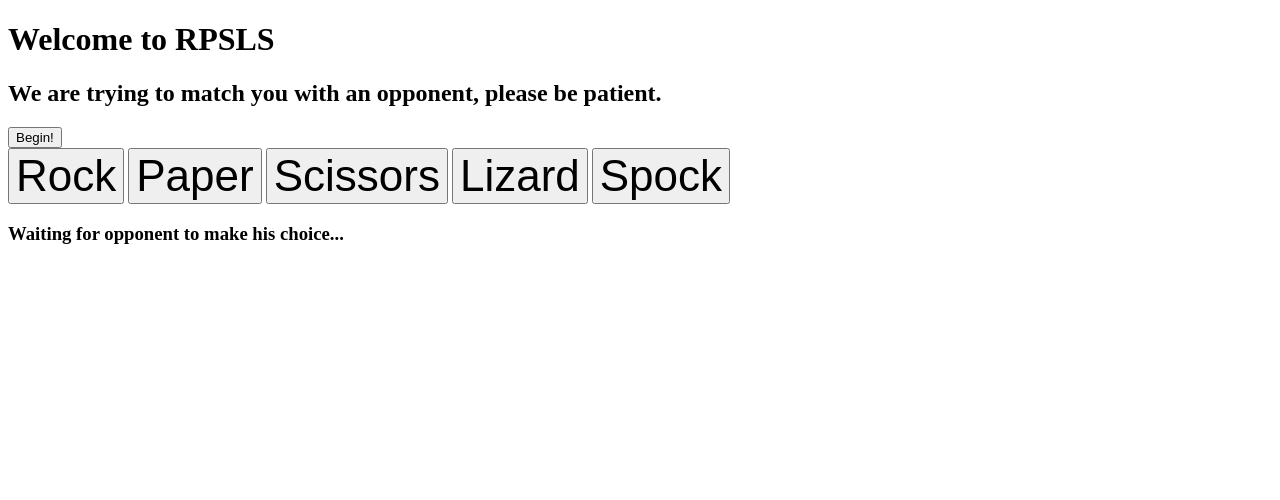
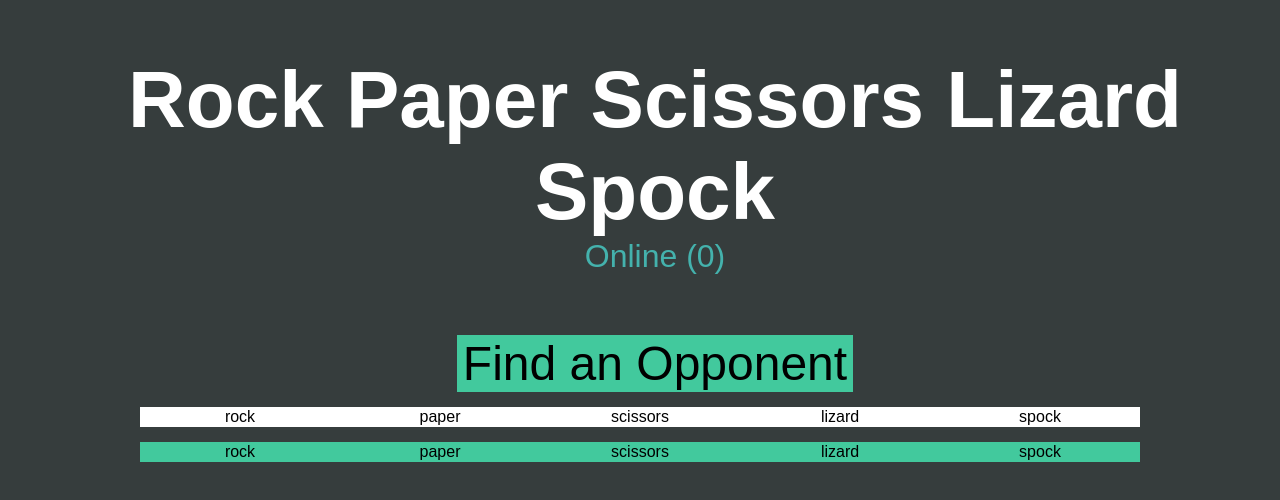
Before and after one commit to robotmayo/rpsls-online, a plain HTML site: page index.html in a window 1280 px wide. Drawn offline with nearby package versions, Linux system fonts and the light colour scheme; no server answers.

Commit message:
Changes.

```diff
--- a/css/style.css
+++ b/css/style.css
@@ -1,3 +1,47 @@
-#game-area button{
-    font-size: 44px;
+html, body{
+    font-size: 16px;
 }
+
+body{
+    background: #363D3D;
+}
+header div{
+    margin: 0 auto;
+    text-align: center;
+}
+header div h1{
+    color : white;
+    font-size: 3rem;
+    margin-bottom: 0;
+}
+header span{
+    font-size: 2rem;
+    color : #44B2AD;
+}
+
+.center-block {
+    display: block;
+    margin: 0 auto;
+}
+button{
+    background : #42C99D;
+    border: none;
+}
+#game-area{
+    margin-top: 15px;
+}
+#find-game-btn{
+    font-size: 3rem;
+    margin-top: 30px;
+    margin-bottom: 15px;
+}
+
+#controls button{
+    background: white;
+}
+
+@media (min-width: 1200px){
+    header div h1 {
+        font-size: 5em;
+    }
+}
--- a/index.html
+++ b/index.html
@@ -5,24 +5,40 @@
         <meta http-equiv="X-UA-Compatible" content="IE-edge">
         <title>Rock Paper Scissor Lizard Spock</title>
         <meta name="viewport" content="width=device-width,initial-scale=1">
+        <link rel="stylesheet" href="css/normalize.css">
+        <link rel="stylesheet" href="css/lemons.css">
         <link rel="stylesheet" href="css/style.css">
     </head>
     <body>
-        <header>
-            <h1>Welcome to RPSLS</h1>
-        </header>
-        <section id="wait">
-            <h2>We are trying to match you with an opponent, please be patient.</h2>
-            <button id="begin">Begin!</button>
-        </section>
-        <section id="game-area">
-            <button>Rock</button>
-            <button>Paper</button>
-            <button>Scissors</button>
-            <button>Lizard</button>
-            <button>Spock</button>
-            <h3 id="results">Waiting for opponent to make his choice...</h3>
-        </section>
+        <div class="container">
+            <div class="row">
+                <header id="main-header">
+                    <div class="col-12">
+                        <h1>Rock Paper Scissors Lizard Spock</h1>
+                        <span>Online <span id="online-count">(0)</span></span>
+                    </div>
+                </header>
+            </div>
+            <div class="row">
+                <section id="game-area">
+                    <div class="col-12"><button id="find-game-btn" class="center-block">Find an Opponent</button></div>
+                    <div id="controls" class="row">
+                        <button class="rock col-2 offset-left-1">rock</button>
+                        <button class="paper col-2">paper</button>
+                        <button class="scissors col-2">scissors</button>
+                        <button class="lizard col-2">lizard</button>
+                        <button class="spock col-2">spock</button>
+                    </div>
+                    <div id="opponent-choice" class="row">
+                        <button class="rock col-2 offset-left-1">rock</button>
+                        <button class="paper col-2">paper</button>
+                        <button class="scissors col-2">scissors</button>
+                        <button class="lizard col-2">lizard</button>
+                        <button class="spock col-2">spock</button>
+                    </div>
+                </section>
+            </div>
+        </div>
         <script src="js/vendor/jquery/jquery.min.js"></script>
         <script src="js/vendor/socket.io.js"></script>
         <script src="js/main.js"></script>
--- a/js/main.js
+++ b/js/main.js
@@ -33,6 +33,9 @@
         var messages = [];
         var socket = io.connect('http://localhost:3700');
         var buttons = $(results).parent().children('button');
+        socket.on('online_count', function(data){
+            $('#online-count').text('('+data.count+')');
+        });
         socket.on('begin',function(data){
             roomId = data.roomId;
             playerId = data.playerId;
```
Also changed, not shown: server/index.js (+14 -0 lines).
